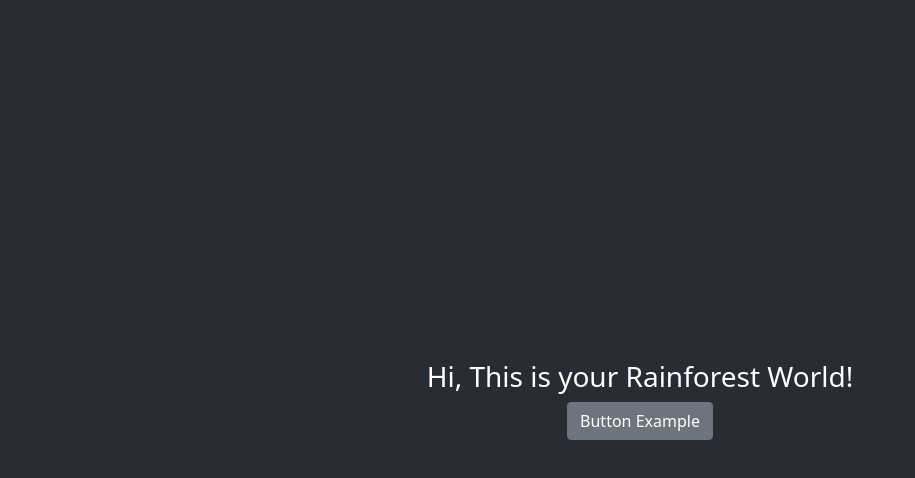
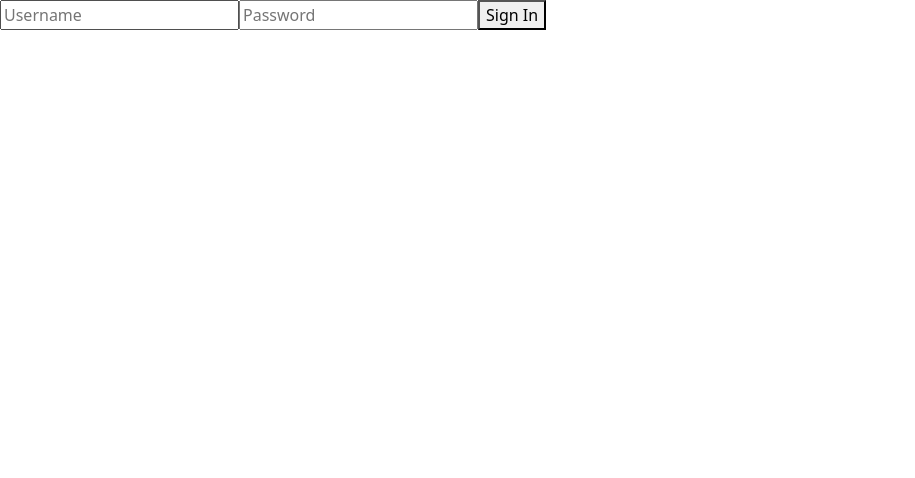
Before and after one commit to yamagotsu/rainForestDotCom, a React (Create React App) app in the folder frontend/: page / in a window 1280 px wide. Shown: the top 478 px of the page, without its empty margins (0-915 px from the left). Built offline with nearby package versions, Linux system fonts and the light colour scheme.

Commit message:
added front page code

```diff
--- /dev/null
+++ b/frontend/src/FrontPage.jsx
@@ -0,0 +1,40 @@
+import React, { Component } from 'react';
+// import Card from 'react-bootstrap/card';
+
+export default class FrontPage extends Component {
+    constructor (props) {
+        super(props)
+        this.state = {
+            username: '',
+            password: '',
+        }
+    }
+
+    onClick = () => {
+        this.props.update();
+        // console.log(this.state.username);
+        // console.log(this.state.password);
+    }
+
+    updateUsernameValue(event) {
+        this.setState({
+            username: event.target.value,
+        });
+    }
+
+    updatePasswordValue(event) {
+        this.setState({
+            password: event.target.value,
+        });
+    }
+
+    render() {
+        return (
+            <div id={'log-in-credentials'}>
+                <input id={'username'} value={this.state.username} onChange={event => this.updateUsernameValue(event)} name={'username'} placeholder={'Username'}/>
+                <input id={'password'} value={this.state.password} onChange={event => this.updatePasswordValue(event)} name={'password'} placeholder={'Password'}/>
+                <button id={'sign-in'} onClick = {this.onClick}>Sign In</button>
+            </div>
+        )
+    }
+}
--- a/frontend/src/index.js
+++ b/frontend/src/index.js
@@ -1,11 +1,12 @@
 import React from 'react';
 import ReactDOM from 'react-dom';
 import './index.css';
+import FrontPage from './FrontPage';
 import App from './App';
 
 ReactDOM.render(
   <React.StrictMode>
-    <App />
+    <FrontPage />
   </React.StrictMode>,
   document.getElementById('root')
 );
```
Also changed, not shown: frontend/src/FrontPage/rainforest.jpg (added).
